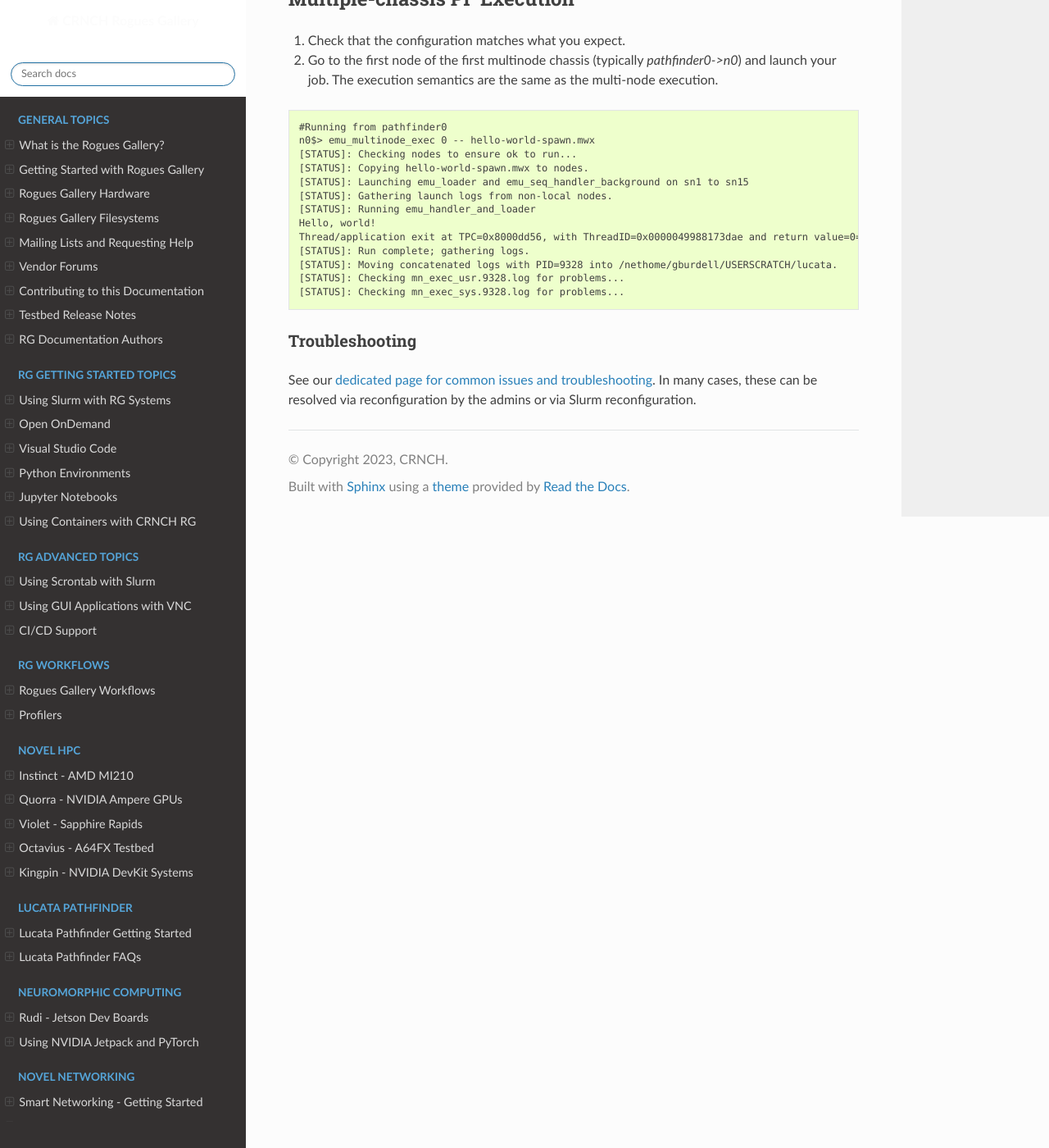
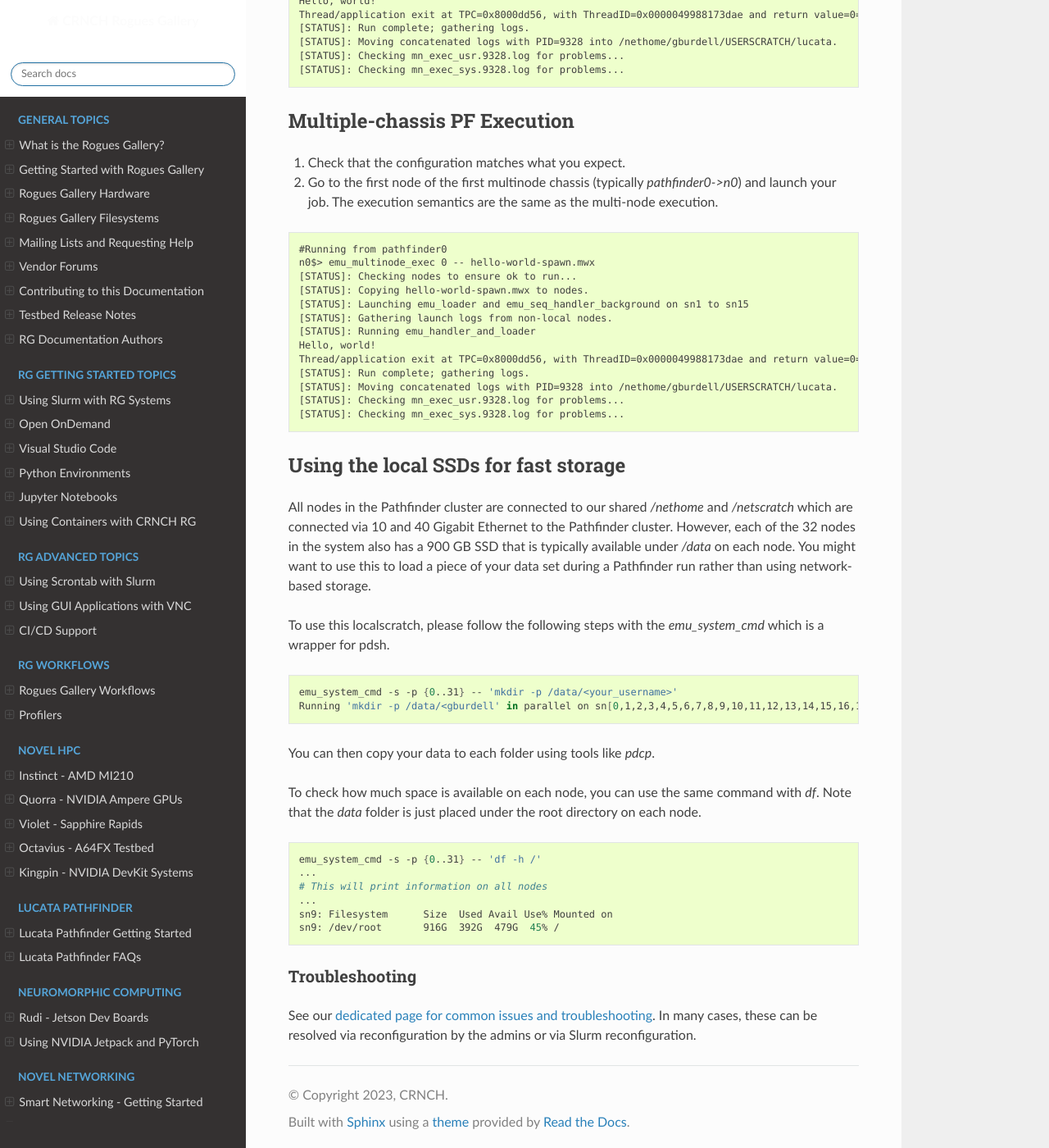
Before and after one commit to gt-crnch-rg/read-the-docs, a Sphinx documentation site: the page built from docs/lucata/lucata-pathfinder-execution.rst, in a window 1280 px wide and 1400 px high, scrolled down 1917 px. Shown: the whole window at 82% size. Built offline with Sphinx 7.4.7 and the Read the Docs theme 2.0.0, drawn with Linux system fonts in a browser that asks for light colours; pages that are not in the unit, such as notebooks, are missing from menus; some of the changed text lies outside the part shown.

Commit message:
Update lucata-pathfinder-execution.rst

```diff
--- a/docs/lucata/lucata-pathfinder-execution.rst
+++ b/docs/lucata/lucata-pathfinder-execution.rst
@@ -26,6 +26,10 @@ This page assumes that your application compiles and runs correctly with emusim.
     Hello, world!
 
     Info: /OSCI/SystemC: Simulation stopped by user.
+
+.. note::
+
+   You should set up SSH keys for your account before running on the Pathfinder hardware. This is needed since `emu_multinode_exec` will launch jobs across multiple nodes in the Pathfinder cluster. Please see our `SSH page <https://gt-crnch-rg.readthedocs.io/en/main/general/ssh-jump-hosts.html>`__ for more details if you haven't done this before.
 
 Checking the status of the system:
 ----------------------------------
@@ -114,6 +118,31 @@ Multiple-chassis PF Execution
     [STATUS]: Checking mn_exec_usr.9328.log for problems...
     [STATUS]: Checking mn_exec_sys.9328.log for problems...
 
+Using the local SSDs for fast storage
+-------------------------------------
+
+All nodes in the Pathfinder cluster are connected to our shared `/nethome` and `/netscratch` which are connected via 10 and 40 Gigabit Ethernet to the Pathfinder cluster. However, each of the 32 nodes in the system also has a 900 GB SSD that is typically available under `/data` on each node. You might want to use this to load a piece of your data set during a Pathfinder run rather than using network-based storage.
+
+To use this localscratch, please follow the following steps with the `emu_system_cmd` which is a wrapper for pdsh.
+
+.. code:: shell
+
+    emu_system_cmd -s -p {0..31} -- 'mkdir -p /data/<your_username>'
+    Running 'mkdir -p /data/<gburdell' in parallel on sn[0,1,2,3,4,5,6,7,8,9,10,11,12,13,14,15,16,17,18,19,20,21,22,23,24,25,26,27,28,29,30,31]...
+
+You can then copy your data to each folder using tools like `pdcp`.
+
+To check how much space is available on each node, you can use the same command with `df`. Note that the `data` folder is just placed under the root directory on each node.
+
+.. code:: shell
+
+    emu_system_cmd -s -p {0..31} -- 'df -h /'
+    ...
+    # This will print information on all nodes
+    ...
+    sn9: Filesystem      Size  Used Avail Use% Mounted on
+    sn9: /dev/root       916G  392G  479G  45% /
+
 Troubleshooting
 ~~~~~~~~~~~~~~~~~~~~~~~~
 See our `dedicated page for common issues and troubleshooting <https://gt-crnch-rg.readthedocs.io/en/main/lucata/lucata-pathfinder-troubleshooting.html>`__. In many cases, these can be resolved via reconfiguration by the admins or via Slurm reconfiguration.
```
